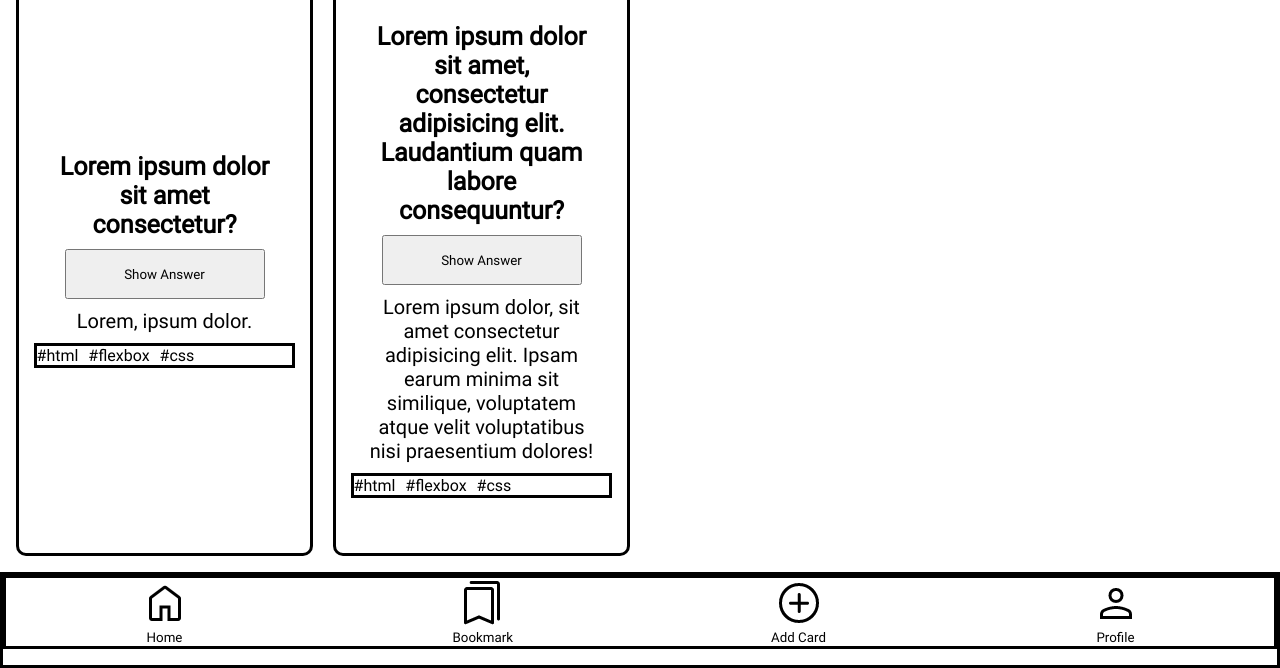
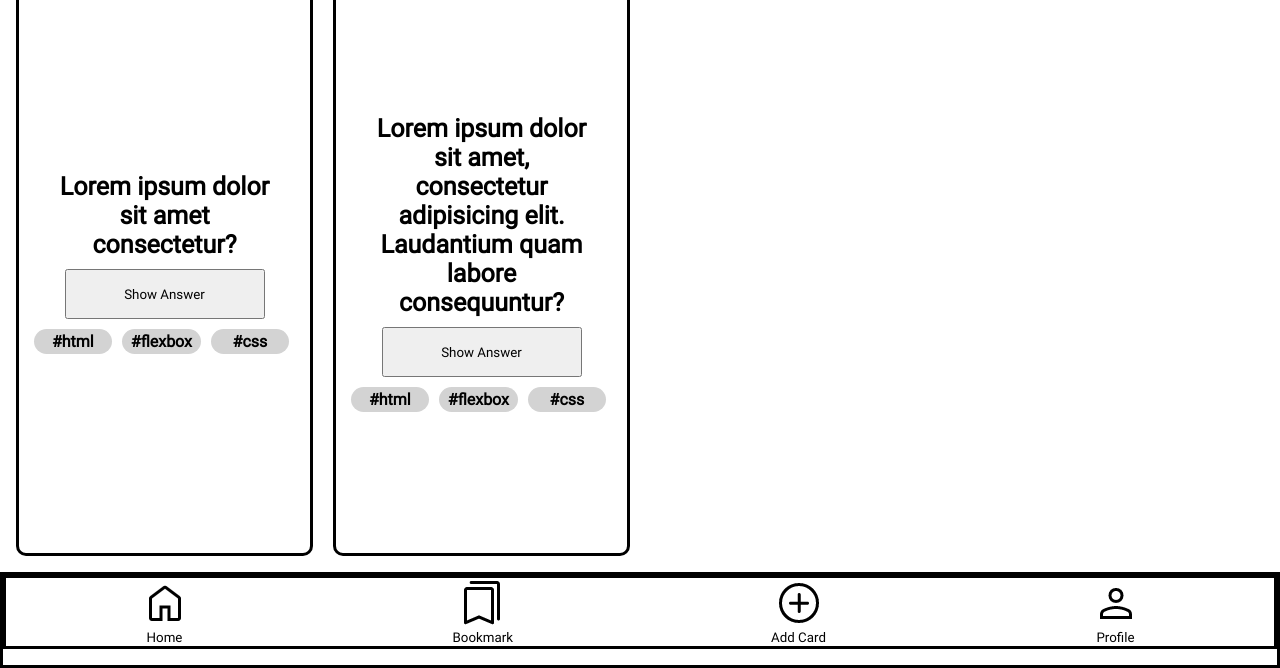
Before and after one commit to Long-HaHoang/recap-project-2, a plain HTML site: page index.html in a window 1280 px wide. Shown: the part 132-800 px from the top of the page. Drawn offline with Linux system fonts and the light colour scheme.

Commit message:
fixing card classes, add style to bookmark button

```diff
--- a/component/card.js
+++ b/component/card.js
@@ -20,11 +20,11 @@ export function card(root) {
             Show Answer
           </button>
         </div>
-        <p class="qcard__answer" data-js="answerText">Lorem, ipsum dolor.</p>
+        <p class="qcard__answer" data-js="answerText" hidden>Lorem, ipsum dolor.</p>
         <ul class="qcard__tag">
-          <li class="qcard__li--html">#html</li>
-          <li class="qcard__li--css">#flexbox</li>
-          <li class="qcard__li--css">#css</li>
+          <li class="qcard__li">#html</li>
+          <li class="qcard__li">#flexbox</li>
+          <li class="qcard__li">#css</li>
         </ul>
       </section>
       <section class="qcard">
@@ -48,15 +48,15 @@ export function card(root) {
             Show Answer
           </button>
         </div>
-        <p class="qcard__answer" data-js="answerText">
+        <p class="qcard__answer" data-js="answerText" hidden>
           Lorem ipsum dolor, sit amet consectetur adipisicing elit. Ipsam earum
           minima sit similique, voluptatem atque velit voluptatibus nisi
           praesentium dolores!
         </p>
         <ul class="qcard__tag">
-          <li class="qcard__li--html">#html</li>
-          <li class="qcard__li--css">#flexbox</li>
-          <li class="qcard__li--css">#css</li>
+          <li class="qcard__li">#html</li>
+          <li class="qcard__li">#flexbox</li>
+          <li class="qcard__li">#css</li>
         </ul>
       </section>
     `;
--- a/css/card.css
+++ b/css/card.css
@@ -36,11 +36,22 @@ main {
 .qcard__tag {
   padding: 0;
   list-style: none;
-  border: solid;
+  font-weight: bold;
   width: 90%;
   display: flex;
   justify-content: flex-start;
   gap: 10px;
+}
+
+.qcard__li {
+  background-color: lightgray;
+  border-radius: 20px;
+  display: flex;
+  flex-direction: column;
+  justify-content: center;
+  align-items: center;
+  height: 130%;
+  width: 30%;
 }
 
 @media (min-width: 768px) {
```
